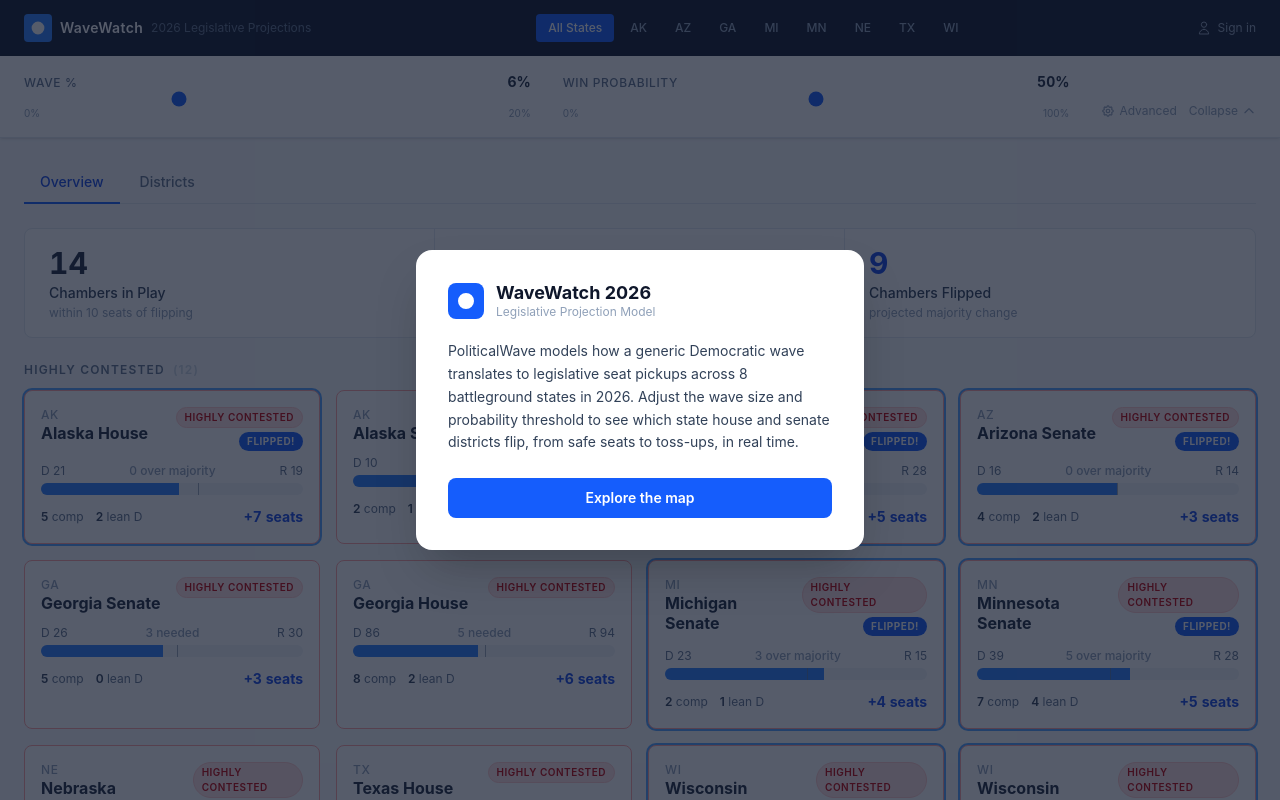
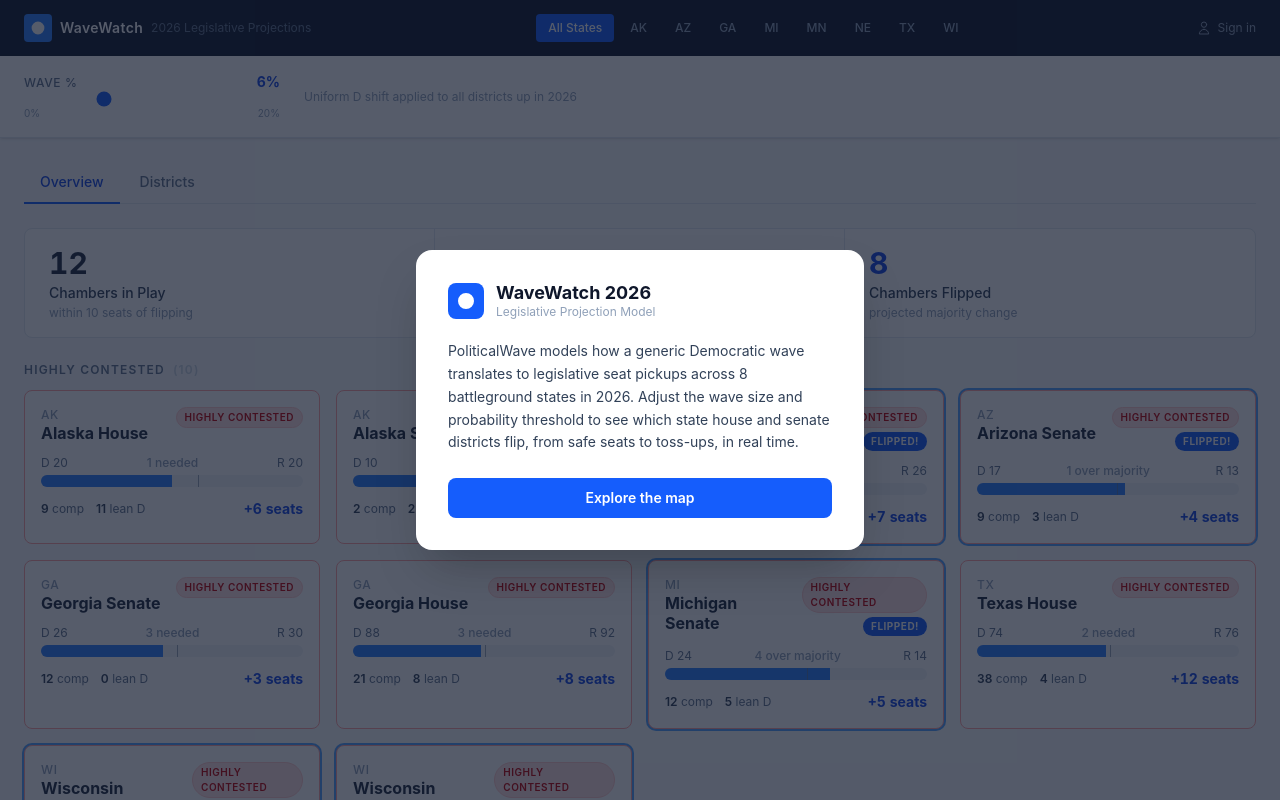
Before and after one commit to patrickvk1978/political-wave, a React (Vite) app: page / in a window 1280 px wide. Shown: the top 800 px of the page. Built offline with nearby package versions, Linux system fonts and the light colour scheme.

Commit message:
Replace zone-based win probability with logistic curve (k=12), remove win % and competitive range sliders

```diff
--- a/src/components/layout/ParameterBar.tsx
+++ b/src/components/layout/ParameterBar.tsx
@@ -1,39 +1,4 @@
-import { useState } from 'react'
 import type { WaveParams } from '../../lib/types'
-
-interface SliderProps {
-  label: string
-  value: number      // 0–1 or 0–0.20 (decimal)
-  min: number
-  max: number
-  step: number
-  format: (v: number) => string
-  onChange: (v: number) => void
-}
-
-function Slider({ label, value, min, max, step, format, onChange }: SliderProps) {
-  return (
-    <div className="flex flex-col gap-1 w-full sm:w-auto sm:min-w-[160px] flex-1">
-      <div className="flex justify-between items-baseline">
-        <span className="text-xs font-medium text-slate-500 uppercase tracking-wider">{label}</span>
-        <span className="text-sm font-bold text-slate-800 tabular-nums">{format(value)}</span>
-      </div>
-      <input
-        type="range"
-        min={min}
-        max={max}
-        step={step}
-        value={value}
-        onChange={e => onChange(parseFloat(e.target.value))}
-        className={`w-full h-1.5 rounded-full appearance-none cursor-pointer accent-blue-600`}
-      />
-      <div className="flex justify-between text-[10px] text-slate-400">
-        <span>{format(min)}</span>
-        <span>{format(max)}</span>
-      </div>
-    </div>
-  )
-}
 
 interface ParameterBarProps {
   params: WaveParams
@@ -41,94 +6,34 @@
 }
 
 export function ParameterBar({ params, onChange }: ParameterBarProps) {
-  const [showAdvanced, setShowAdvanced] = useState(false)
-  const [collapsed, setCollapsed] = useState(false)
-
   const pct = (v: number) => `${Math.round(v * 100)}%`
-
-  if (collapsed) {
-    return (
-      <div className="sticky top-0 z-10 bg-white border-b border-slate-200 shadow-sm">
-        <div className="max-w-7xl mx-auto px-6 py-2 flex items-center justify-between">
-          <div className="flex flex-wrap gap-3 sm:gap-6 text-sm text-slate-600">
-            <span>Wave <strong className="text-blue-700">{pct(params.wave)}</strong></span>
-            <span>Win Prob <strong className="text-blue-700">{pct(params.win_probability)}</strong></span>
-            {showAdvanced && (
-              <span>Range <strong className="text-slate-700">{pct(params.competitive_range)}</strong></span>
-            )}
-          </div>
-          <button
-            onClick={() => setCollapsed(false)}
-            className="text-xs text-slate-400 hover:text-slate-700 flex items-center gap-1"
-          >
-            <span>Expand</span>
-            <svg className="w-3.5 h-3.5" fill="none" viewBox="0 0 24 24" stroke="currentColor"><path strokeLinecap="round" strokeLinejoin="round" strokeWidth={2} d="M19 9l-7 7-7-7" /></svg>
-          </button>
-        </div>
-      </div>
-    )
-  }
 
   return (
     <div className="sticky top-0 z-10 bg-white border-b border-slate-200 shadow-sm">
-      <div className="max-w-7xl mx-auto px-6 py-4">
-        <div className="flex flex-col sm:flex-row sm:items-end gap-4 sm:gap-8 sm:flex-wrap">
-          {/* Wave % */}
-          <Slider
-            label="Wave %"
-            value={params.wave}
+      <div className="max-w-7xl mx-auto px-3 sm:px-6 py-3 sm:py-4 flex items-center gap-6">
+        <div className="flex flex-col gap-1 w-48 sm:w-64">
+          <div className="flex justify-between items-baseline">
+            <span className="text-xs font-medium text-slate-500 uppercase tracking-wider">Wave %</span>
+            <span className="text-sm font-bold text-blue-700 tabular-nums">{pct(params.wave)}</span>
+          </div>
+          <input
+            type="range"
             min={0}
             max={0.20}
             step={0.01}
-            format={pct}
-            onChange={v => onChange({ wave: v })}
+            value={params.wave}
+            onChange={e => onChange({ wave: parseFloat(e.target.value) })}
+            className="w-full h-1.5 rounded-full appearance-none cursor-pointer accent-blue-600"
           />
-
-          {/* Win Probability */}
-          <Slider
-            label="Win Probability"
-            value={params.win_probability}
-            min={0}
-            max={1}
-            step={0.05}
-            format={pct}
-            onChange={v => onChange({ win_probability: v })}
-          />
-
-          {/* Competitive Range (advanced) */}
-          {showAdvanced && (
-            <Slider
-              label="Competitive Range"
-              value={params.competitive_range}
-              min={0.02}
-              max={0.20}
-              step={0.01}
-              format={pct}
-              onChange={v => onChange({ competitive_range: v })}
-            />
-          )}
-
-          {/* Controls */}
-          <div className="flex items-center gap-3 sm:ml-auto pb-0.5">
-            <button
-              onClick={() => setShowAdvanced(v => !v)}
-              className="text-xs text-slate-400 hover:text-blue-600 flex items-center gap-1 transition-colors"
-            >
-              <svg className="w-3.5 h-3.5" fill="none" viewBox="0 0 24 24" stroke="currentColor">
-                <path strokeLinecap="round" strokeLinejoin="round" strokeWidth={2} d="M10.325 4.317c.426-1.756 2.924-1.756 3.35 0a1.724 1.724 0 002.573 1.066c1.543-.94 3.31.826 2.37 2.37a1.724 1.724 0 001.065 2.572c1.756.426 1.756 2.924 0 3.35a1.724 1.724 0 00-1.066 2.573c.94 1.543-.826 3.31-2.37 2.37a1.724 1.724 0 00-2.572 1.065c-.426 1.756-2.924 1.756-3.35 0a1.724 1.724 0 00-2.573-1.066c-1.543.94-3.31-.826-2.37-2.37a1.724 1.724 0 00-1.065-2.572c-1.756-.426-1.756-2.924 0-3.35a1.724 1.724 0 001.066-2.573c-.94-1.543.826-3.31 2.37-2.37.996.608 2.296.07 2.572-1.065z" />
-                <path strokeLinecap="round" strokeLinejoin="round" strokeWidth={2} d="M15 12a3 3 0 11-6 0 3 3 0 016 0z" />
-              </svg>
-              {showAdvanced ? 'Hide advanced' : 'Advanced'}
-            </button>
-            <button
-              onClick={() => setCollapsed(true)}
-              className="text-xs text-slate-400 hover:text-slate-700 flex items-center gap-1"
-            >
-              <span>Collapse</span>
-              <svg className="w-3.5 h-3.5" fill="none" viewBox="0 0 24 24" stroke="currentColor"><path strokeLinecap="round" strokeLinejoin="round" strokeWidth={2} d="M5 15l7-7 7 7" /></svg>
-            </button>
+          <div className="flex justify-between text-[10px] text-slate-400">
+            <span>0%</span>
+            <span>20%</span>
           </div>
         </div>
+
+        <p className="text-xs text-slate-400 hidden sm:block">
+          Uniform D shift applied to all districts up in 2026
+        </p>
       </div>
     </div>
   )
--- a/src/hooks/useProjections.ts
+++ b/src/hooks/useProjections.ts
@@ -25,5 +25,5 @@
       projections,
       summary: computeSummary(projections),
     }
-  }, [chambers, districts, params.wave, params.win_probability, params.competitive_range])
+  }, [chambers, districts, params.wave])
 }
--- a/src/hooks/useWaveParams.ts
+++ b/src/hooks/useWaveParams.ts
@@ -4,8 +4,6 @@
 
 const DEFAULTS: WaveParams = {
   wave: 0.06,
-  win_probability: 0.5,
-  competitive_range: 0.08,
 }
 
 export function useWaveParams() {
@@ -13,12 +11,8 @@
 
   const params: WaveParams = useMemo(() => {
     const wave = parseFloat(searchParams.get('wave') ?? '')
-    const prob = parseFloat(searchParams.get('prob') ?? '')
-    const range = parseFloat(searchParams.get('range') ?? '')
     return {
       wave: isNaN(wave) ? DEFAULTS.wave : Math.max(0, Math.min(0.20, wave / 100)),
-      win_probability: isNaN(prob) ? DEFAULTS.win_probability : Math.max(0, Math.min(1, prob / 100)),
-      competitive_range: isNaN(range) ? DEFAULTS.competitive_range : Math.max(0, Math.min(0.20, range / 100)),
     }
   }, [searchParams])
 
@@ -26,8 +20,6 @@
     setSearchParams(prev => {
       const next = new URLSearchParams(prev)
       if (updates.wave !== undefined) next.set('wave', String(Math.round(updates.wave * 100)))
-      if (updates.win_probability !== undefined) next.set('prob', String(Math.round(updates.win_probability * 100)))
-      if (updates.competitive_range !== undefined) next.set('range', String(Math.round(updates.competitive_range * 100)))
       return next
     }, { replace: true })
   }, [setSearchParams])
--- a/src/lib/types.ts
+++ b/src/lib/types.ts
@@ -76,6 +76,4 @@
 
 export interface WaveParams {
   wave: number           // 0–0.20 (decimal), e.g. 0.06 = 6%
-  win_probability: number // 0–1, D win probability in competitive districts
-  competitive_range: number // 0–0.20, margin threshold for "competitive"
 }
--- a/src/lib/wave-engine.ts
+++ b/src/lib/wave-engine.ts
@@ -9,15 +9,25 @@
   SummaryStats,
 } from './types'
 
+// ─── Logistic win probability model ──────────────────────────────────────────
+
+const K = 12  // slope parameter, calibrated on historical state legislative data
+
+/** Convert adjusted margin (decimal) to D win probability via logistic function */
+function logisticWinProb(margin: number): number {
+  return 1 / (1 + Math.exp(-K * margin))
+}
+
+/** Classify based on win probability, not margin bands */
+function classifyDistrict(winProb: number): DistrictClassification {
+  if (winProb >= 0.90) return 'safe-d'
+  if (winProb >= 0.60) return 'comp-d'
+  if (winProb <= 0.10) return 'safe-r'
+  if (winProb <= 0.40) return 'comp-r'
+  return 'competitive'   // 40–60% win probability
+}
+
 // ─── Core projection logic ────────────────────────────────────────────────────
-
-function classifyDistrict(margin: number, range: number): DistrictClassification {
-  if (margin > range) return 'safe-d'
-  if (margin > range * 0.4) return 'comp-d'      // leaning D (within range but D ahead)
-  if (margin < -range) return 'safe-r'
-  if (margin < -range * 0.4) return 'comp-r'     // leaning R
-  return 'competitive'                             // true toss-up
-}
 
 export function projectDistrict(
   district: District,
@@ -26,36 +36,24 @@
   // Skip districts not up for election (staggered senates)
   if (!district.is_seat_up) {
     const margin = district.dem_median - district.gop_median
+    const winProb = logisticWinProb(margin)
     return {
       district,
       adjusted_dem: district.dem_median,
       adjusted_gop: district.gop_median,
       margin,
-      classification: classifyDistrict(margin, params.competitive_range),
+      classification: classifyDistrict(winProb),
       projected_winner: district.incumbent_party ?? (margin >= 0 ? 'D' : 'R'),
-      win_probability: margin >= 0 ? 1 : 0,
+      win_probability: margin >= 0 ? 1 : 0,  // holdovers keep their seat
     }
   }
 
   const adjusted_dem = district.dem_median + district.dem_incumbency_adv + params.wave
   const adjusted_gop = district.gop_median + district.gop_incumbency_adv
   const margin = adjusted_dem - adjusted_gop
-  const classification = classifyDistrict(margin, params.competitive_range)
-
-  let win_probability: number
-  let projected_winner: 'D' | 'R'
-
-  if (classification === 'safe-d' || classification === 'comp-d') {
-    win_probability = classification === 'safe-d' ? 0.95 : params.win_probability
-    projected_winner = win_probability >= 0.5 ? 'D' : 'R'
-  } else if (classification === 'safe-r' || classification === 'comp-r') {
-    win_probability = classification === 'safe-r' ? 0.05 : 1 - params.win_probability
-    projected_winner = win_probability >= 0.5 ? 'D' : 'R'
-  } else {
-    // competitive — use win_probability directly
-    win_probability = params.win_probability
-    projected_winner = win_probability >= 0.5 ? 'D' : 'R'
-  }
+  const win_probability = logisticWinProb(margin)
+  const classification = classifyDistrict(win_probability)
+  const projected_winner: 'D' | 'R' = win_probability >= 0.5 ? 'D' : 'R'
 
   return {
     district,
@@ -85,12 +83,10 @@
   const holdover_r = holdovers.filter(p => p.district.incumbent_party === 'R').length
 
   // Expected D wins from contested seats
-  // For multi-member districts (seats_per_district > 1): safe wins all seats for that party;
-  // competitive districts split, leaning districts give 1 D seat.
   const spd = chamber.seats_per_district ?? 1
   const expected_d_wins = seats_up.reduce((sum, p) => {
     if (spd === 1) return sum + p.win_probability
-    // 2-member district logic
+    // 2-member district logic (AZ House)
     if (p.classification === 'safe-d') return sum + 2
     if (p.classification === 'comp-d') return sum + 1 + p.win_probability
     if (p.classification === 'competitive') return sum + 1   // split district
--- a/src/pages/MethodologyPage.tsx
+++ b/src/pages/MethodologyPage.tsx
@@ -106,53 +106,56 @@
             <h2 className="text-lg font-semibold text-slate-900 mb-3">District Classification</h2>
             <p>
               After applying the wave and incumbency adjustments, each district is classified
-              based on its adjusted margin (Democratic vote share minus Republican vote share).
-              The competitive range parameter defines the boundary between safe and competitive
-              seats. At the default setting of 8 points:
+              based on its logistic win probability:
             </p>
             <ul className="mt-3 space-y-1.5 ml-4">
               <li className="flex gap-2">
                 <span className="font-semibold text-blue-800 shrink-0">Safe D:</span>
-                <span>Democratic margin exceeds the competitive range</span>
+                <span>D win probability 90% or higher</span>
               </li>
               <li className="flex gap-2">
                 <span className="font-semibold text-blue-400 shrink-0">Lean D:</span>
-                <span>Democrats lead, but within the competitive range</span>
+                <span>D win probability 60–90%</span>
               </li>
               <li className="flex gap-2">
                 <span className="font-semibold text-purple-500 shrink-0">Competitive:</span>
-                <span>Margin is within the inner band (40% of the range on either side)</span>
+                <span>D win probability 40–60%</span>
               </li>
               <li className="flex gap-2">
                 <span className="font-semibold text-red-400 shrink-0">Lean R:</span>
-                <span>Republicans lead, but within the competitive range</span>
+                <span>D win probability 10–40%</span>
               </li>
               <li className="flex gap-2">
                 <span className="font-semibold text-red-700 shrink-0">Safe R:</span>
-                <span>Republican margin exceeds the competitive range</span>
+                <span>D win probability 10% or lower</span>
               </li>
             </ul>
-            <p className="mt-3">
-              These labels are used for visualization and grouping. They do not directly
-              determine projected outcomes.
-            </p>
           </section>
 
           {/* Win Probability */}
           <section>
-            <h2 className="text-lg font-semibold text-slate-900 mb-3">Win Probability</h2>
+            <h2 className="text-lg font-semibold text-slate-900 mb-3">Win Probability Model</h2>
             <p>
-              The win probability slider controls how often Democrats win districts classified
-              as competitive or leaning. Safe seats are assigned fixed probabilities (95% for
-              Safe D, 5% for Safe R). Lean and competitive seats use the slider value, with
-              Lean R districts using the inverse. Projected seat totals are calculated by summing
-              win probabilities across all districts in a chamber.
+              We convert each district's adjusted Democratic margin into a win probability using
+              a logistic model calibrated on historical lower-house state legislative election
+              results. The calibration uses public Klarner/Princeton state legislative data for
+              single-member districts and excludes uncontested races and placeholder vote totals.
+              This produces a slope parameter of approximately k&nbsp;=&nbsp;12 when margin is
+              measured in decimals, generating probabilities that better match the uncertainty of
+              state legislative races than more aggressive assumptions would. The goal is a simple,
+              transparent, and defensible probability model rather than a black-box forecast.
             </p>
             <p className="mt-3">
-              This is the most explicitly subjective parameter in the model. We default it to 50%
-              (a coin flip in competitive districts), but users can adjust it to reflect different
-              assumptions about candidate quality, turnout dynamics, or other factors that might
-              systematically favor one party in close races.
+              Under this model, a district where Democrats lead by 5 points after the wave is
+              applied carries roughly a 73% win probability. A true toss-up (zero margin) is 50%.
+              A district where Republicans lead by 5 points gives Democrats about a 27% chance.
+              Any district with a win probability between 40% and 60% is labeled
+              "Competitive" on the map and in the district table.
+            </p>
+            <p className="mt-3">
+              Projected seat totals for each chamber are calculated by summing win probabilities
+              across all districts up for election, then adding holdover seats for staggered
+              senates. The result is rounded to the nearest whole seat.
             </p>
           </section>
 
```
